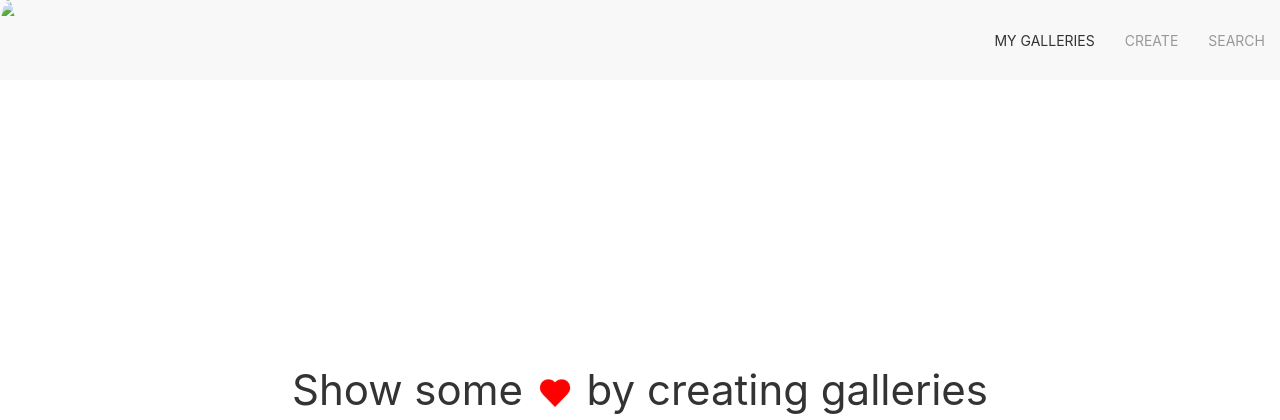
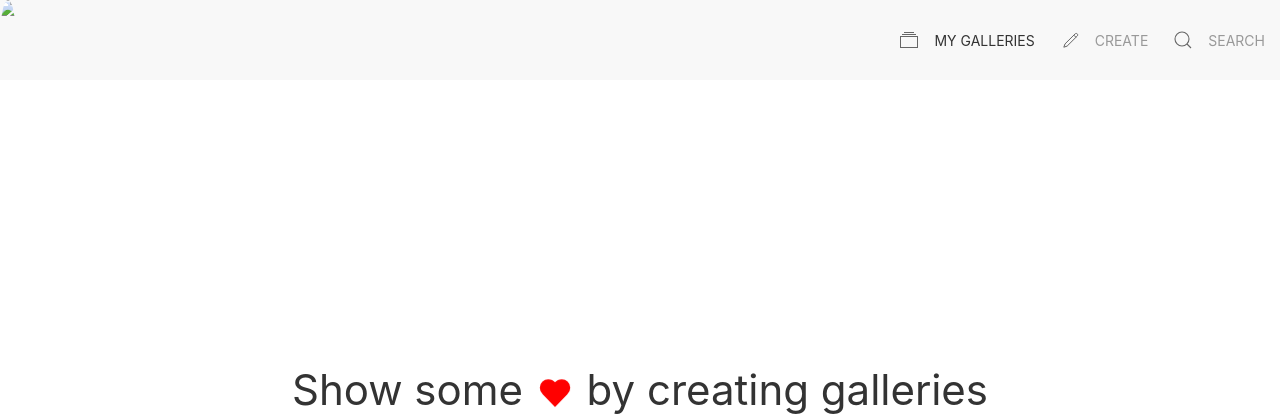
Before and after one commit to yhutter-dbm/pymig, a Flask app: page / in a window 1280 px wide. Shown: the top 420 px of the page. Run offline with Flask 2, Linux system fonts and the light colour scheme; some libraries are stand-ins or nearby versions.

Commit message:
Added ability to specify icons per navbar element

```diff
--- a/main.py
+++ b/main.py
@@ -28,21 +28,25 @@ if debug:
 galleries = []
 
 # Global variables for UI
+# For more information about icons see: https://getuikit.com/docs/icon
 side_nav_elements = [
     SideNav(
         title='My Galleries',
         link='my_galleries',
-        active=False
+        active=False,
+        icon="album"
     ),
     SideNav(
         title='Create',
         link='create_new_gallery',
-        active=False
+        active=False,
+        icon="pencil"
     ),
     SideNav(
         title='Search',
         link='search',
-        active=False
+        active=False,
+        icon="search"
     )
 ]
 
--- a/models/side_nav.py
+++ b/models/side_nav.py
@@ -1,8 +1,9 @@
 class SideNav():
-    def __init__(self, title, link, active):
+    def __init__(self, title, link, active, icon=""):
         self.title = title
         self.link = link
         self.active = active
+        self.icon = icon
 
     def reset(self):
         self.active = False
--- a/static/css/main.css
+++ b/static/css/main.css
@@ -3,6 +3,12 @@ img.round-image {
 	border-radius: 50%;
 }
 /* END CSS HELPER CLASSES */
+
+.navbar-element {
+	display: flex;
+	flex-direction: row;
+	align-items: center;
+}
 
 .no-galleries {
 	position: absolute;
@@ -57,7 +63,7 @@ img.round-image {
 
 .uk-card {
 	float: left;
-	max-width: 450px;
+	min-width: 450px;
 	margin: 10px;
 }
 
--- a/templates/layout.html
+++ b/templates/layout.html
@@ -16,11 +16,11 @@
 		<div class="uk-navbar-right">
 			<ul class="uk-navbar-nav">
 				{% for side_nav_element in side_nav_elements %}
-				{% if side_nav_element.active == True %}
-				<li class="uk-active"><a href="{{ url_for(side_nav_element.link) }}">{{ side_nav_element.title }}</a></li>
-				{% else %}
-				<li><a href="{{ url_for(side_nav_element.link) }}">{{ side_nav_element.title }}</a></li>
-				{% endif %}
+					{% if side_nav_element.active == True %}
+						<li class="uk-active navbar-element"><span class="uk-margin-small-left" uk-icon="icon: {{ side_nav_element.icon }}"></span><a href="{{ url_for(side_nav_element.link) }}">{{ side_nav_element.title }}</a></li>
+						{% else %}
+							<li class="navbar-element"><span class="uk-margin-small-left" uk-icon="icon: {{ side_nav_element.icon }}"></span><a href="{{ url_for(side_nav_element.link) }}">{{ side_nav_element.title }}</a></li>
+					{% endif %}
 				{% endfor %}
 			</ul>
 		</div>
```
